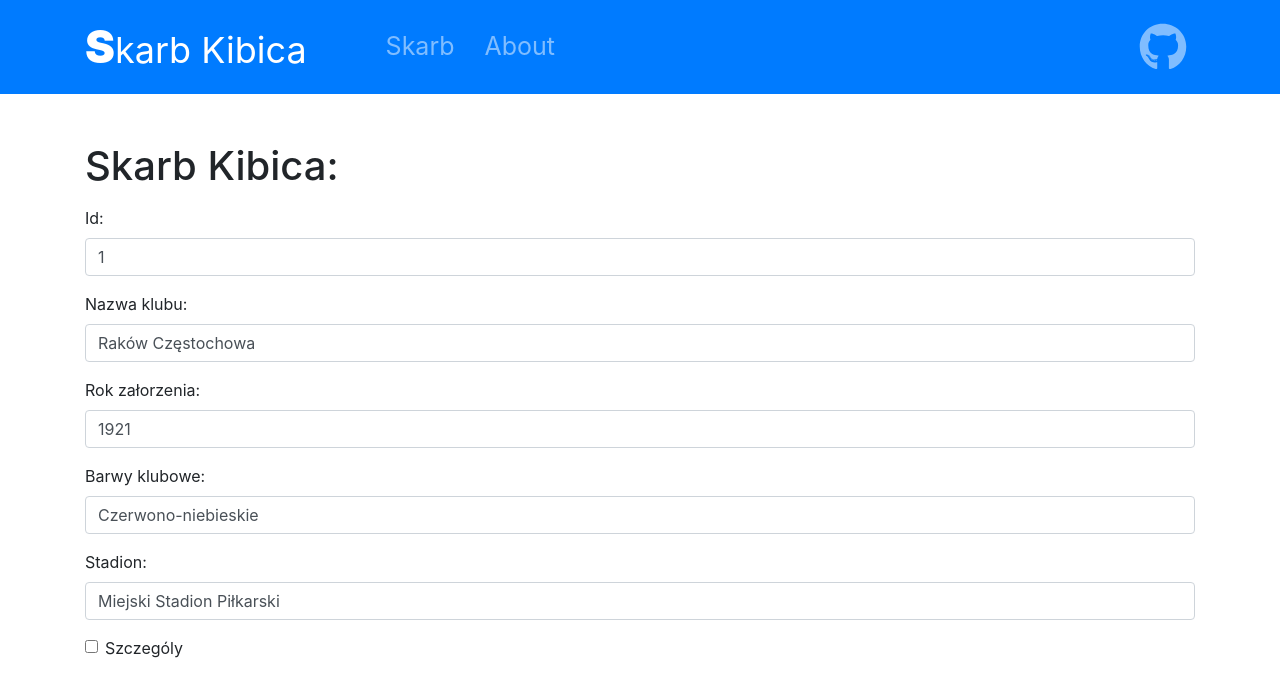
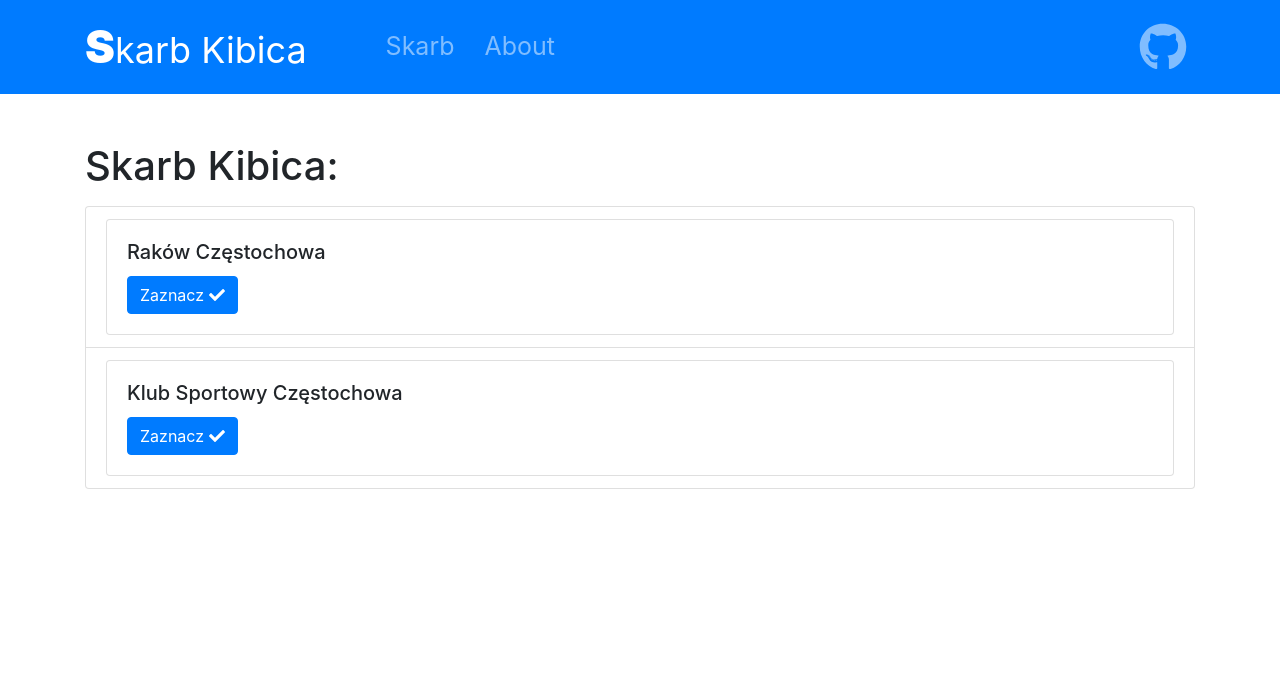
Before and after one commit to Kukulim/SkarbKibicaVue, a Vue app: page /skarb in a window 1280 px wide. Shown: the top 696 px of the page. Built offline with nearby package versions, Linux system fonts and the light colour scheme.

Commit message:
dodana lista druzyn i widok szczególowy

```diff
--- /dev/null
+++ b/src/views/klub-details.vue
@@ -0,0 +1,73 @@
+<template>
+  <form>
+    <div class="form-group">
+      <label for="id">Id:</label>
+      <label class="input form-control" id="id">{{ newteam.id }}</label>
+    </div>
+
+    <div class="form-group">
+      <label for="name">Nazwa klubu:</label>
+      <input class="input form-control" id="name" v-model="newteam.name" />
+    </div>
+
+    <div class="form-group">
+      <label for="name">Rok załorzenia:</label>
+      <input class="input form-control" id="name" v-model="newteam.created" />
+    </div>
+
+    <div class="form-group">
+      <label for="name">Barwy klubowe:</label>
+      <input class="input form-control" id="name" v-model="newteam.clubColors" />
+    </div>
+
+    <div class="form-group">
+      <label for="name">Stadion:</label>
+      <input class="input form-control" id="name" v-model="newteam.stadium.name" />
+    </div>
+
+    <div class="form-check">
+      <input type="checkbox" class="form-check-input" id="showMore" v-model="showMore" />
+      <label for="showMore" class="form-check-label">Szczególy</label>
+    </div>
+
+    <div class="form-group" v-show="showMore">
+      <label for="name">Adress:</label>
+      <input class="input form-control" id="name" v-model="newteam.stadium.adress" />
+    </div>
+
+    <div class="form-group" v-show="showMore">
+      <label for="name">Ilość miejsc:</label>
+      <input class="input form-control" id="name" v-model="newteam.stadium.seats" />
+    </div>
+    <div class="mt-5">
+        <button class="btn btn-success m-2" @click="saveTeam()">Zapisz <i class="fas fa-save"></i></button>
+        <button class="btn btn-warning" @click="cancelTeam()">Anuluj <i class="fas fa-undo"></i></button>
+    </div>
+  </form>
+</template>
+
+<script>
+export default {
+  name: "Team-Details",
+  props: {
+        team: {
+      type: Object,
+      default: () => {},
+    },
+  },
+  data() {
+    return {
+      showMore: false,
+      newteam: { ...this.team },
+    };
+  },
+    methods: {
+    cancelTeam() {
+      this.$emit('cancel');
+    },
+    saveTeam() {
+      this.$emit('save', this.newteam);
+    },
+    },
+}
+</script>
--- a/src/views/skarb.vue
+++ b/src/views/skarb.vue
@@ -1,59 +1,30 @@
 <template>
   <div class="container">
     <h1 class="mt-5 mb-3">Skarb Kibica:</h1>
-    <form>
+<div class="column is-8" v-if="teams">
+  <ul class="list-group" v-if="!selectedTeam">
+      <div v-for="team in teams" :key="team.id" class="list-group-item">
+        <div class="card">
+          <div class="card-body">
+            <h5 :key="team.name" class="card-title">{{ team.name }}</h5>
+            <button class="btn btn-primary" @click="selectTeam(team)">Zaznacz <i class="fas fa-check"></i></button>
+          </div>
+        </div>
+      </div>
+  </ul>
+</div>
 
-      <div class="form-group">
-        <label for="id">Id:</label>
-        <label class="input form-control" id="id">{{ klub.id }}</label>
-      </div>
+  <TeamDetails :team="selectedTeam" v-if="selectedTeam" @save="saveTeam" @cancel="cancelTeam"/>
 
-      <div class="form-group">
-        <label for="name">Nazwa klubu:</label>
-        <input class="input form-control" id="name" v-model="klub.name" />
-      </div>
-
-      <div class="form-group">
-        <label for="name">Rok załorzenia:</label>
-        <input class="input form-control" id="name" v-model="klub.created" />
-      </div>
-
-      <div class="form-group">
-        <label for="name">Barwy klubowe:</label>
-        <input class="input form-control" id="name" v-model="klub.clubColors" />
-      </div>
-
-      <div class="form-group">
-        <label for="name">Stadion:</label>
-        <input class="input form-control" id="name" v-model="klub.stadium.name" />
-      </div>
-
-      <div class="form-check">
-        <input type="checkbox" class="form-check-input" id="showMore" v-model="showMore" />
-        <label for="showMore" class="form-check-label">Szczególy</label>
-      </div>
-
-      <div class="form-group" v-show="showMore">
-        <label for="name">Adress:</label>
-        <input class="input form-control" id="name" v-model="klub.stadium.adress" />
-      </div>
-
-      <div class="form-group" v-show="showMore">
-        <label for="name">Ilość miejsc:</label>
-        <input class="input form-control" id="name" v-model="klub.stadium.seats" />
-      </div>
-
-    </form>
   </div>
 </template>
 
 <script>
-export default {
-  name: "Kluby",
-  data() {
-    return {
-      showMore: false,
-      klub: {
+
+import TeamDetails from './klub-details';
+
+const myteams = [
+  {
         id: 1,
         name: "Raków Częstochowa",
         clubColors: "Czerwono-niebieskie",
@@ -63,8 +34,42 @@ export default {
           adress: "Limanowskiego 83",
           seats: 4200
         }
-      }
+  },
+  {
+        id: 2,
+        name: "Klub Sportowy Częstochowa",
+        clubColors: "Biało-bordowe",
+        created: 1934,
+        stadium: {
+          name: "Stadion Piłkarski",
+          adress: "Sabinowska 11/23",
+          seats: 960
+        }
+  }
+]
+export default {
+  name: "Teams",
+  data() {
+    return {
+      selectedTeam: undefined,
+      showMore: false,
+      teams: myteams,
     };
-  }
+  },
+  components: { TeamDetails },
+  methods:{
+    selectTeam(team) {
+      this.selectedTeam = team;
+    },
+    cancelTeam(){
+      this.selectedTeam = undefined;
+    },
+    saveTeam(team) {
+      const index = this.teams.findIndex(t => t.id === team.id);
+      this.teams.splice(index, 1, team);
+      this.teams = [...this.teams];
+      this.selectedTeam = undefined;
+    },
+  },
 };
 </script>
```
